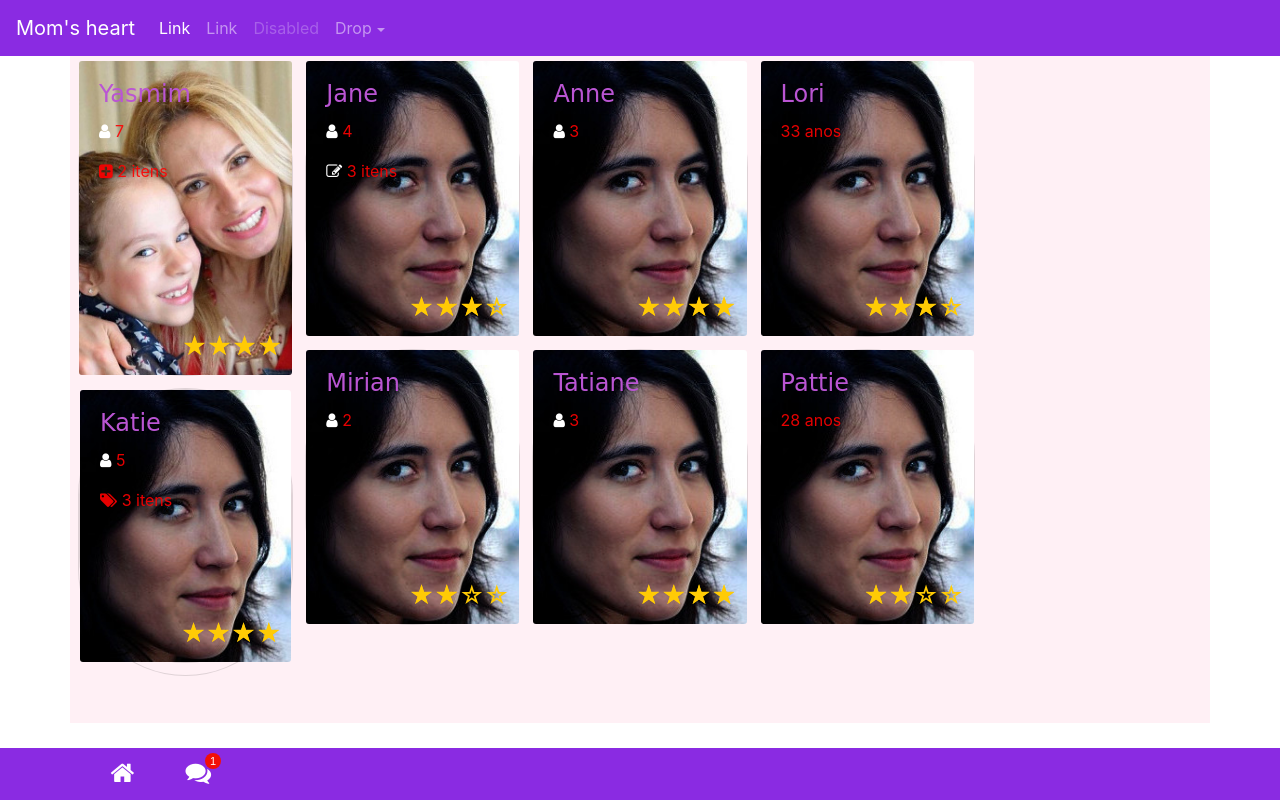
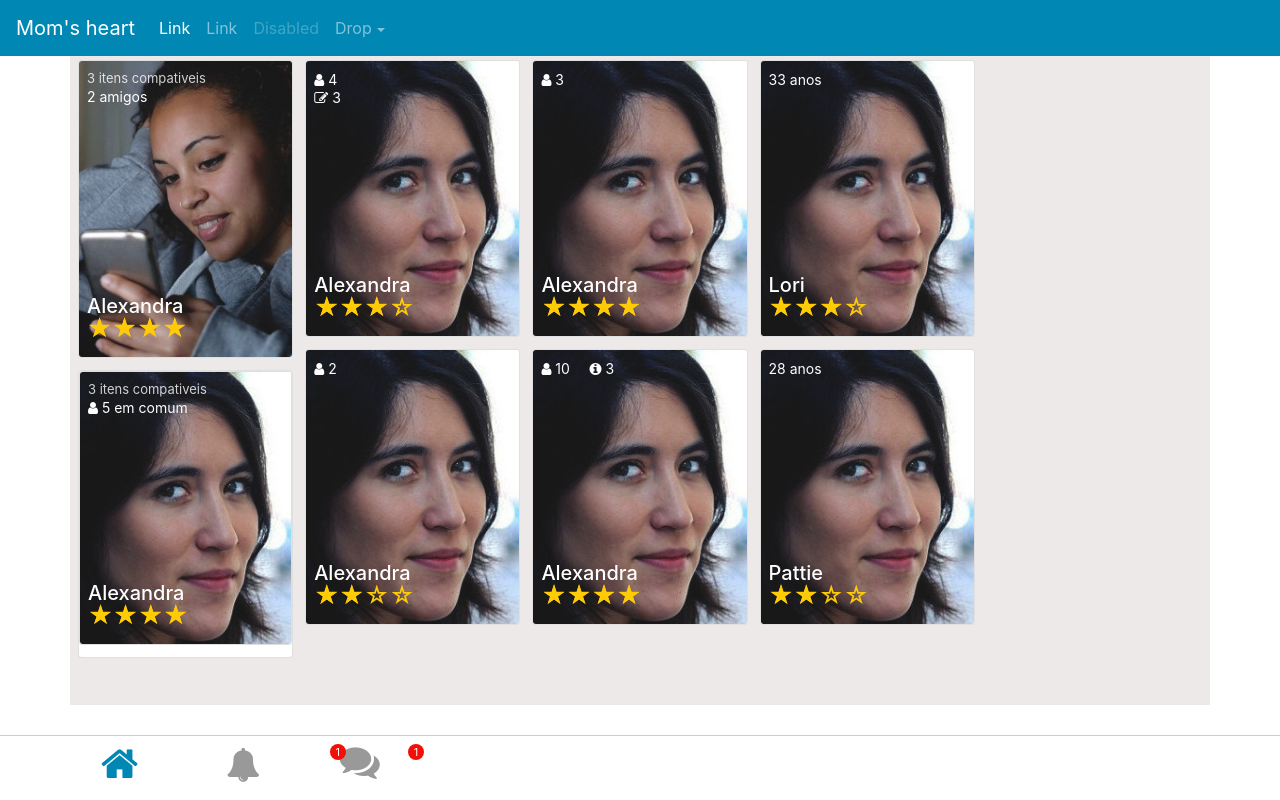
Before and after one commit to alessandrohc/ibm_coracaodemae, a Django app: page / in a window 1280 px wide. Run offline with Django 3.2, Linux system fonts and the light colour scheme; some libraries are stand-ins or nearby versions.

Commit message:
Menu e cards

```diff
--- /dev/null
+++ b/coracaodemae/mae/static/css/custom-bootstrap.css
@@ -0,0 +1,27 @@
+.custom-bg-primary { background-color: #0087b4 !important }
+.custom-primary-link {
+	color: #999;
+}
+.custom-active {
+	color: #0087b4/*#8A2BE2*/;
+}
+.custom-bg-gradient-black {
+z-index: :9999 !important;
+-moz-background: linear-gradient(top, rgba(0,0,0,0.65) 0%, rgba(0,0,0,0.14) 78%, rgba(0,0,0,0.01) 99%, rgba(0,0,0,0) 100%); /* FF3.6-15 */
+-webkit-background: linear-gradient(top, rgba(0,0,0,0.65) 0%,rgba(0,0,0,0.14) 78%,rgba(0,0,0,0.01) 99%,rgba(0,0,0,0) 100%); /* Chrome10-25,Safari5.1-6 */
+background: linear-gradient(to bottom, rgba(0,0,0,0.65) 0%,rgba(0,0,0,0.14) 78%,rgba(0,0,0,0.01) 99%,rgba(0,0,0,0) 100%); /* W3C, IE10+, FF16+, Chrome26+, Opera12+, Safari7+ */
+}
+.custom-line {
+	border-top : 1px solid #ccc;
+}
+.custom-bg-white { background-color: #fff; }
+.custom-card-tile {color: #fefefe !important; font-size: 20px !important;
+	position: absolute;
+    bottom: 32px;
+}
+p.itens { font-size: 13px !important; color: rgba(255,255,255,0.80) !important}
+/*box-shadow: 10px 10px 5px grey;*/
+
+.card-img-overlay {
+	padding: 0.5rem !important;
+}
--- a/coracaodemae/mae/static/css/style.css
+++ b/coracaodemae/mae/static/css/style.css
@@ -1,6 +1,9 @@
 #page {padding:60px 8px 35px 8px;
-		background-color: #FFF0F5;
+		background-color: #eee9e9;
 }
+#page .card-img { opacity: 0.9 }
+#page .card-text {font-size: 14px; color: #fefefe; margin-bottom: -3px !important; }
+
 /*tether*/
 @media (min-width: 320px){
 	.card-columns {
@@ -45,19 +48,22 @@ nav form, nav form .form-group {margin-bottom: 0px}
 nav#top {padding: 8px 8px}
 
 .icon {
-	color: #fff;
+	/*color: #fff;*/
 }
 
 /*icons*/
 footer .nav-link {
     display: block;
-    padding: .2em 1em;
-    font-size: 1.6rem
+
 }
+
+footer .nav-link i.fa-home { font-size: 40px; margin-top: -8px; margin-right:1.4em;}
+footer .nav-link i.fa-bell { font-size: 34px; margin-top: -4px; margin-right:1.4em;}
+footer .nav-link i.fa-comments { font-size: 40px; margin-top: -10px; }
+
 /*icon notify*/
 footer .nav-item span {
     font-size: 11px;
-    font-family: Arial, sans-serif;
     letter-spacing: -0.2px;
     color: #fff;
     padding: 0 4px 0 4px;
@@ -68,9 +74,20 @@ footer .nav-item span {
     background: #f20f07;
     border-radius: 24px;
     position: absolute;
-    top: -3px;
-    margin-left: 45px;
+    top: 0px;
 }
+
+footer .nav-item span.nbell { margin-left: 22px; }
+footer .nav-item span.ncomments { margin-left: 28px; }
+
+footer .nav-item span.custom-mlabel {
+	background: transparent;
+	top: initial;
+	bottom:10px;
+	margin-left: 0px;
+}
+footer .navbar {height: 65px}
+
 /*form index.html*/
 .form-group, .form-check { margin-top: 10px; }
 .form-check label { margin-right: 10px; margin-left: 5px}
@@ -95,7 +112,6 @@ footer .nav-item span {
 .rating {
 	position: absolute !important;
 	bottom: 10px !important;
-	right: 10px !important;
 }
 .detail .rating {
 	position: relative !important;
--- a/coracaodemae/mae/templates/mae/_footer.html
+++ b/coracaodemae/mae/templates/mae/_footer.html
@@ -1,13 +1,17 @@
 	<footer>
-			<nav class="navbar navbar-toggleable-md navbar-inverse fixed-bottom bg-primary" role="navigation">
+			<nav class="navbar navbar-toggleable-md navbar-inverse fixed-bottom custom-line custom-bg-white" role="navigation">
 				<div class="container">
 					<ul class="nav">
 						<li class="nav-item">
-							<a class="nav-link text-white active" href="#"><i class="fa fa-home" aria-hidden="true"></i></a>
+							<a class="nav-link custom-active custom-primary-link" href="#"><i class="fa fa-home" aria-hidden="true"></i></a>
 						</li>
 						<li class="nav-item">
-							<a class="nav-link text-white" href="#"><i class="fa fa-comments" aria-hidden="true"></i></a>
-							<span>1</span>
+							<a class="nav-link custom-primary-link" href="#"><i class="fa fa-bell" aria-hidden="true"></i>
+							<span class="nbell">1</span></a>
+						</li>
+						<li class="nav-item">
+							<a class="nav-link custom-primary-link" href="#"><i class="fa fa-comments" aria-hidden="true"></i>
+							<span class="ncomments">1</span></a>
 						</li>
 					</ul>
 				</div>
--- a/coracaodemae/mae/templates/mae/_head.html
+++ b/coracaodemae/mae/templates/mae/_head.html
@@ -2,9 +2,10 @@
 <html>
 <head>
     <title>{% block title %}{% endblock %}</title>
-    <!--<link rel="stylesheet" href="{% static "/css/bootstrap.min.css" %}">-->
-    <link rel="stylesheet" href="{% static "/css/bootstrap.css" %}">
+    <link rel="stylesheet" href="{% static "/css/bootstrap.min.css" %}">
+    <!--<link rel="stylesheet" href="{% static "/css/bootstrap.css" %}">-->
     <link rel="stylesheet" href="{% static "/css/font-awesome.min.css" %}">
+    <link rel="stylesheet" href="{% static "/css/custom-bootstrap.css" %}">
     <link rel="stylesheet" href="{% static "/css/style.css" %}">
 	<script src="{% static "/js/jquery.min.js" %}"></script>
 	<script src="https://cdnjs.cloudflare.com/ajax/libs/tether/1.4.0/js/tether.min.js"></script>
--- a/coracaodemae/mae/templates/mae/index.html
+++ b/coracaodemae/mae/templates/mae/index.html
@@ -1,7 +1,7 @@
 {% load static %}
 {% include "mae/_head.html" %}
 <body>
-	<nav class="navbar navbar-toggleable-md navbar-inverse fixed-top bg-primary">
+	<nav class="navbar navbar-toggleable-md navbar-inverse fixed-top custom-bg-primary">
       <button class="navbar-toggler navbar-toggler-right collapsed" type="button" data-toggle="collapse" data-target="#navbarsExampleDefault" aria-controls="navbarsExampleDefault" aria-expanded="false" aria-label="Toggle navigation">
         <!--<span><i class="fa fa-filter" aria-hidden="true"></i></span>-->
         <!--<span><i class="fa fa-cogs" aria-hidden="true"></i></span>-->
@@ -65,12 +65,13 @@
 	<div class="container" id="page">
 		<div class="card-columns">
 			<div class="card card-inverse">
+				<img class="card-img img-fluid" src="{% static "/media/mae2.jpg" %}" alt="Card image">
+				<div class="card-img-overlay">
+		          <p class="card-text itens">3 itens compativeis</p>
+		          <p class="card-text">2 amigos</p>
 
-				<img class="card-img img-fluid" src="{% static "/media/mae-1.jpg" %}" alt="Card image">
-				<div class="card-img-overlay">
-		          <h4 class="card-title">Yasmim </h4>
-		          <p class="card-text"><i class="fa fa-user icon" aria-hidden="true"></i> 7  </p>
-		          <p class="card-text"><i class="fa fa-plus-square" aria-hidden="true"></i> 2 itens  </p>
+
+		          <h4 class=" custom-card-tile">Alexandra </h4>
 		          <div class="rating" data-rate-value=6></div>
         		</div>
 
@@ -79,9 +80,14 @@
 				<div class="card card-inverse">
 				<img class="card-img img-fluid" src="{% static "/media/mae0.jpg" %}" alt="Card image">
 				<div class="card-img-overlay">
-		          <h4 class="card-title">Katie </h4>
-		          <p class="card-text"><i class="fa fa-user icon" aria-hidden="true"></i> 5  </p>
-		          <p class="card-text"><i class="fa fa-tags" aria-hidden="true"></i> 3 itens</p>
+
+				<p class="card-text itens">3 itens compativeis</p>
+		          <p class="card-text"><i class="fa fa-user icon" aria-hidden="true"></i> 5 em comum</p>
+
+
+		          <h4 class=" custom-card-tile">Alexandra </h4>
+
+
 
 		          <div class="rating" data-rate-value=6></div>
         		</div>
@@ -90,16 +96,16 @@
 			<div class="card card-inverse">
 				<img class="card-img img-fluid" src="{% static "/media/mae0.jpg" %}" alt="Card image">
 				<div class="card-img-overlay">
-		          <h4 class="card-title">Jane </h4>
+		          <h4 class=" custom-card-tile">Alexandra </h4>
 		          <p class="card-text"><i class="fa fa-user icon" aria-hidden="true"></i> 4  </p>
-		          <p class="card-text"><i class="fa fa-pencil-square-o icon" aria-hidden="true"></i> 3 itens  </p>
+		          <p class="card-text"><i class="fa fa-pencil-square-o icon" aria-hidden="true"></i> 3   </p>
 		          <div class="rating" data-rate-value=5></div>
         		</div>
 			</div>
 			<div class="card card-inverse">
 				<img class="card-img img-fluid" src="{% static "/media/mae0.jpg" %}" alt="Card image">
 				<div class="card-img-overlay">
-		          <h4 class="card-title">Mirian </h4>
+		          <h4 class=" custom-card-tile">Alexandra </h4>
 		          <p class="card-text"><i class="fa fa-user icon" aria-hidden="true"></i> 2  </p>
 		          <div class="rating" data-rate-value=3></div>
         		</div>
@@ -107,7 +113,7 @@
 			<div class="card card-inverse">
 				<img class="card-img img-fluid" src="{% static "/media/mae0.jpg" %}" alt="Card image">
 				<div class="card-img-overlay">
-		          <h4 class="card-title">Anne </h4>
+		          <h4 class=" custom-card-tile">Alexandra </h4>
 		          <p class="card-text"><i class="fa fa-user icon" aria-hidden="true"></i> 3  </p>
 		          <div class="rating" data-rate-value=6></div>
         		</div>
@@ -115,15 +121,19 @@
 			<div class="card card-inverse">
 				<img class="card-img img-fluid" src="{% static "/media/mae0.jpg" %}" alt="Card image">
 				<div class="card-img-overlay">
-		          <h4 class="card-title">Tatiane </h4>
-		          <p class="card-text"><i class="fa fa-user icon" aria-hidden="true"></i> 3  </p>
+		          <h4 class=" custom-card-tile">Alexandra </h4>
+		          <p class="card-text">
+		          	<i class="fa fa-user icon" aria-hidden="true"></i> 10 &nbsp;&nbsp;&nbsp;
+		          	<i class="fa fa-user fa-info-circle" aria-hidden="true"></i> 3
+
+		           </p>
 		          <div class="rating" data-rate-value=6></div>
         		</div>
 			</div>
 			<div class="card card-inverse">
 				<img class="card-img img-fluid" src="{% static "/media/mae0.jpg" %}" alt="Card image">
 				<div class="card-img-overlay">
-		          <h4 class="card-title">Lori </h4>
+		          <h4 class=" custom-card-tile">Lori </h4>
 		          <p class="card-text">33 anos</p>
 		          <div class="rating" data-rate-value=5></div>
         		</div>
@@ -131,7 +141,7 @@
 			<div class="card card-inverse">
 				<img class="card-img img-fluid" src="{% static "/media/mae0.jpg" %}" alt="Card image">
 				<div class="card-img-overlay">
-		          <h4 class="card-title">Pattie </h4>
+		          <h4 class=" custom-card-tile">Pattie </h4>
 		          <p class="card-text">28 anos</p>
 		          <div class="rating" data-rate-value=3></div>
         		</div>
```
